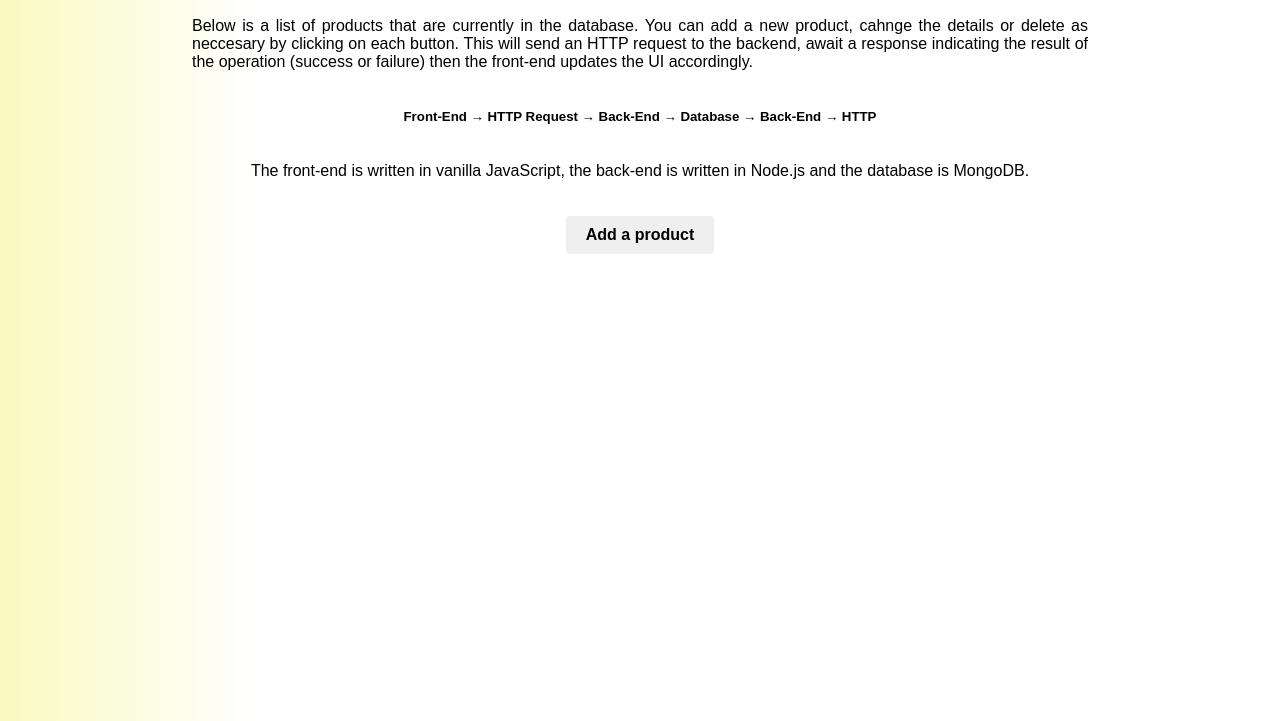
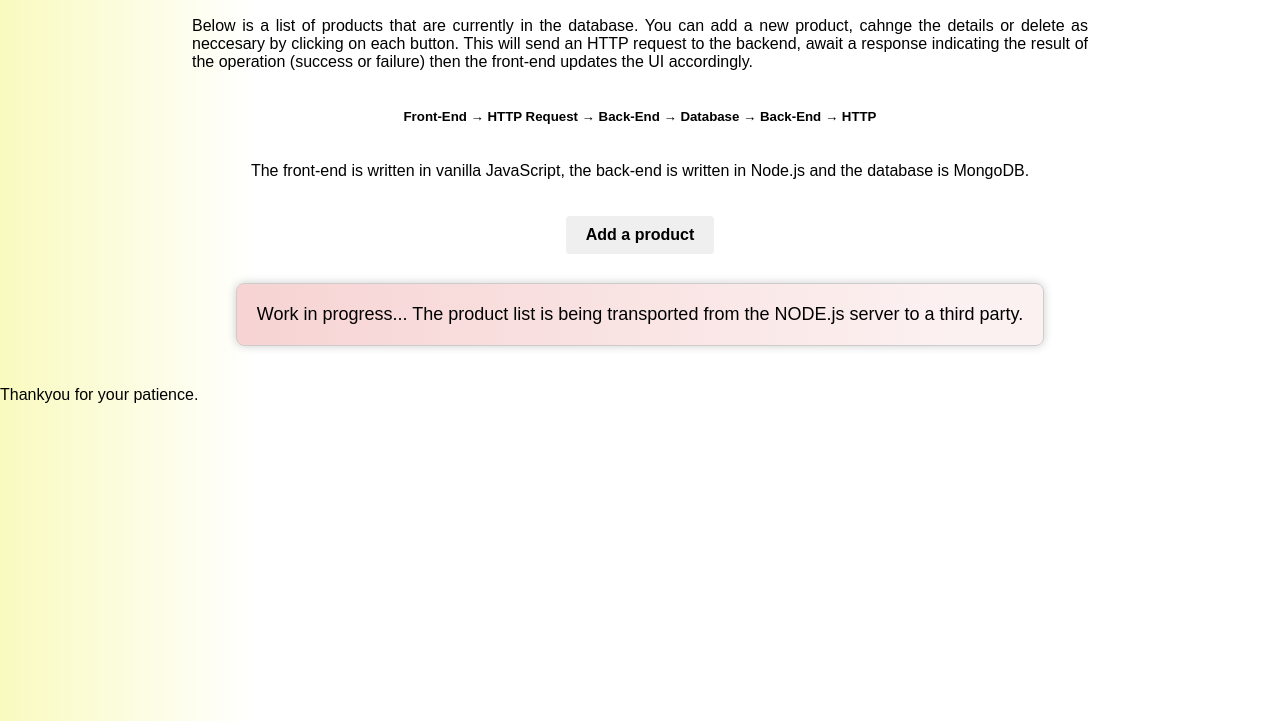
Before and after one commit to Ice-and-Rock/Products_List_CRUD.API, a website with bundled scripts: page index.html in a window 1280 px wide. Shown: the part 79-800 px from the top of the page. Built offline with nearby package versions, Linux system fonts and the light colour scheme; files whose address does not match are found by name.

Commit message:
found fault running on netlify. Needs a third party like AWS or Heroku

```diff
--- a/index.html
+++ b/index.html
@@ -31,7 +31,14 @@
       <button class="add-button">Add a product</button>
     </div>
 
-    <ul id="productList" class="product-items"></ul>
+      <div class="box-container">
+    <p class="text-box"> Work in progress... The product list is being transported from the NODE.js server to a third party.
+    </div>
+      <ul id="productList" class="product-items"></ul>
+
+
+    Thankyou for your patience.
+    </p>
 
     <div id="editModal" class="modal">
       <div class="modal-content">
--- a/styles.css
+++ b/styles.css
@@ -38,17 +38,35 @@ body {
   margin-bottom: 20px;
   margin-top: 20px;
 }
+
+/* TEMP text in development */
+.box-container {
+  display: flex;
+  justify-content: center;
+  align-items: center;
+  height: 10vh; /* Adjust as needed to control the box's vertical position */
+}
+.text-box {
+  background: linear-gradient(to right, #f7d3d3 0%, #fcf1f1 90%);
+  border: 1px solid #ccc;
+  border-radius: 8px;
+  padding: 20px;
+  box-shadow: 0px 0px 10px rgba(0, 0, 0, 0.2);
+  max-width: 80%;
+  text-align: center;
+  font-size: 18px;
+}
+
 /* Update product-item to use flex-wrap */
 .product-items {
   display: flex;
   flex-wrap: wrap;
-
 }
 @media (min-width: 1280px) {
   .product-items {
     margin-right: 10%;
     margin-left: 10%;
-}
+  }
 }
 /* @media (max-width: 768px) {
   .product-items {
```
